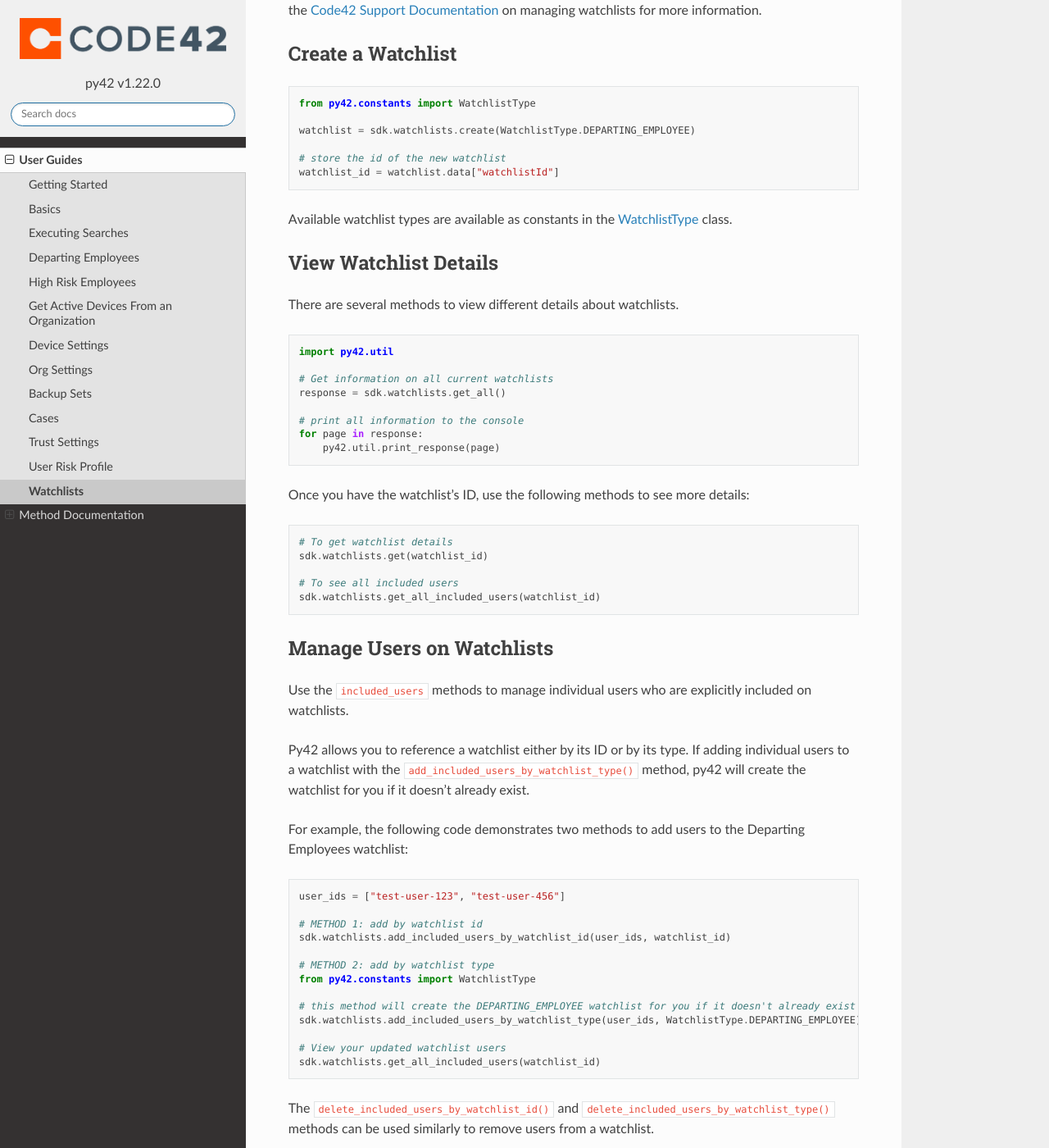
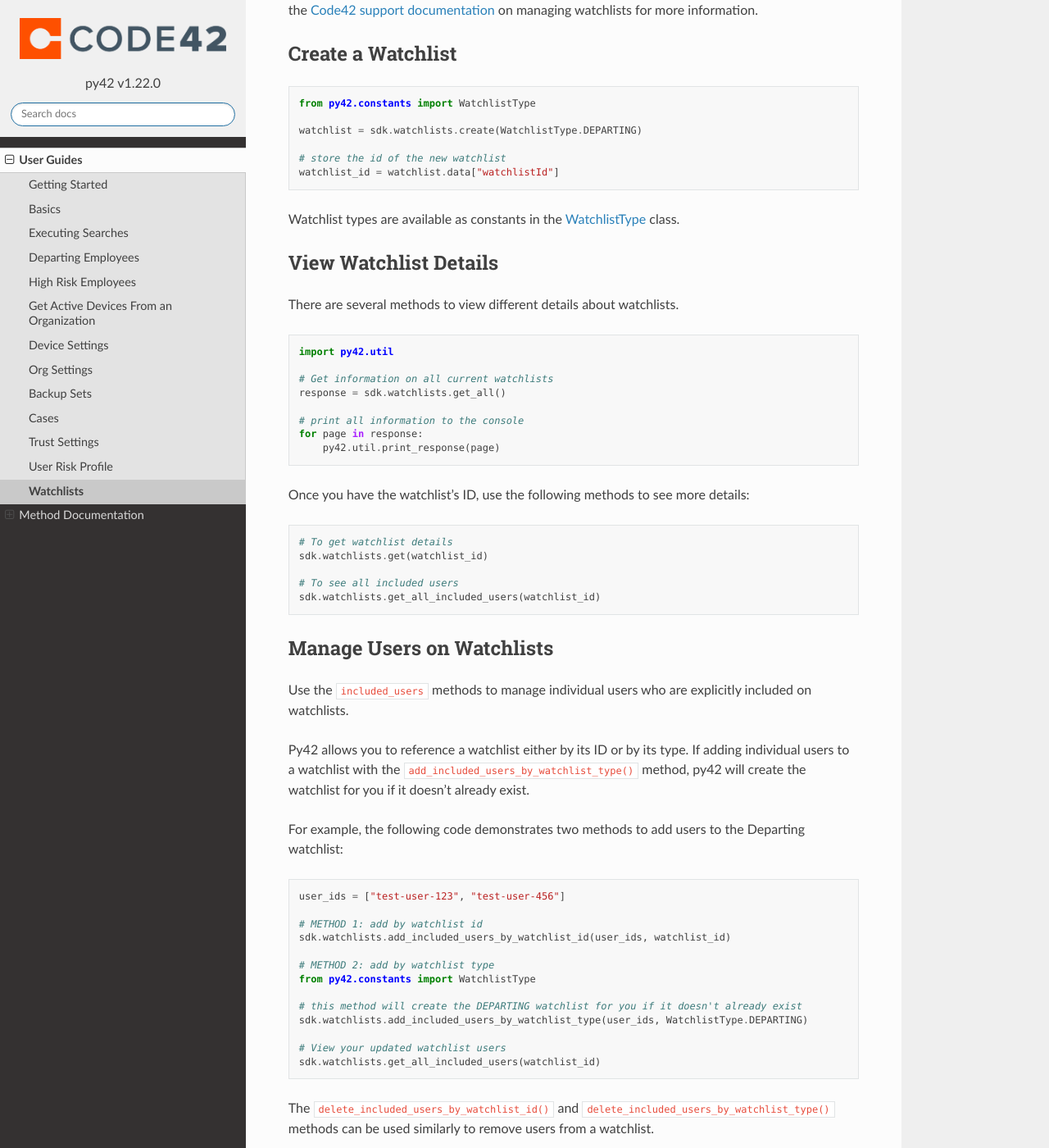
Before and after one commit to code42/py42, a Sphinx documentation site: the page built from docs/userguides/watchlists.md, in a window 1280 px wide and 1400 px high, scrolled down 231 px. Shown: the whole window at 82% size. Built offline with Sphinx 7.4.7 and the Read the Docs theme 2.0.0, drawn with Linux system fonts in a browser that asks for light colours; the version number is read from the project's files by our own code.

Commit message:
IX feedback

````diff
--- a/docs/userguides/watchlists.md
+++ b/docs/userguides/watchlists.md
@@ -2,20 +2,20 @@
 
 Use py42 to create and manage watchlists.
 
-Watchlists have replaced the Departing Employees and High Risk Employees detections lists. See the [Code42 Support Documentation](https://support.code42.com/Incydr/Admin/Monitoring_and_managing/Manage_watchlists) on managing watchlists for more information.
+Watchlists have replaced the Departing Employees and High Risk Employees detections lists. See the [Code42 support documentation](https://support.code42.com/Incydr/Admin/Monitoring_and_managing/Manage_watchlists) on managing watchlists for more information.
 
 ## Create a Watchlist
 
 ```python
 from py42.constants import WatchlistType
 
-watchlist = sdk.watchlists.create(WatchlistType.DEPARTING_EMPLOYEE)
+watchlist = sdk.watchlists.create(WatchlistType.DEPARTING)
 
 # store the id of the new watchlist
 watchlist_id = watchlist.data["watchlistId"]
 ```
 
-Available watchlist types are available as constants in the [WatchlistType](https://py42docs.code42.com/en/stable/methoddocs/constants.html#py42.constants.WatchlistType) class.
+Watchlist types are available as constants in the [WatchlistType](https://py42docs.code42.com/en/stable/methoddocs/constants.html#py42.constants.WatchlistType) class.
 
 ## View Watchlist Details
 
@@ -48,7 +48,7 @@
 
 Py42 allows you to reference a watchlist either by its ID or by its type. If adding individual users to a watchlist with the `add_included_users_by_watchlist_type()` method, py42 will create the watchlist for you if it doesn't already exist.
 
-For example, the following code demonstrates two methods to add users to the Departing Employees watchlist:
+For example, the following code demonstrates two methods to add users to the Departing watchlist:
 
 ```python
 user_ids = ["test-user-123", "test-user-456"]
@@ -59,8 +59,8 @@
 # METHOD 2: add by watchlist type
 from py42.constants import WatchlistType
 
-# this method will create the DEPARTING_EMPLOYEE watchlist for you if it doesn't already exist
-sdk.watchlists.add_included_users_by_watchlist_type(user_ids, WatchlistType.DEPARTING_EMPLOYEE)
+# this method will create the DEPARTING watchlist for you if it doesn't already exist
+sdk.watchlists.add_included_users_by_watchlist_type(user_ids, WatchlistType.DEPARTING)
 
 # View your updated watchlist users
 sdk.watchlists.get_all_included_users(watchlist_id)
````
Also changed, not shown: docs/userguides/userriskprofile.md (+3 -3 lines), 2 other files.
